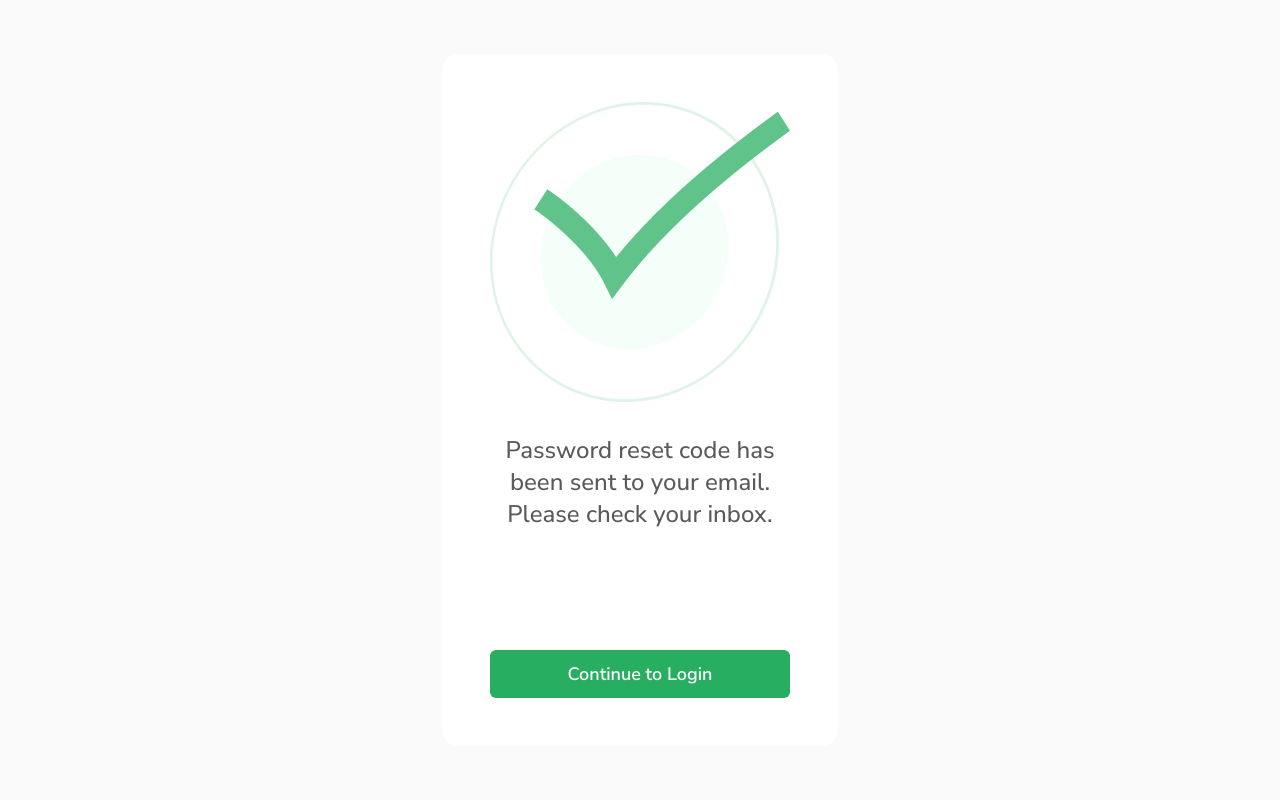
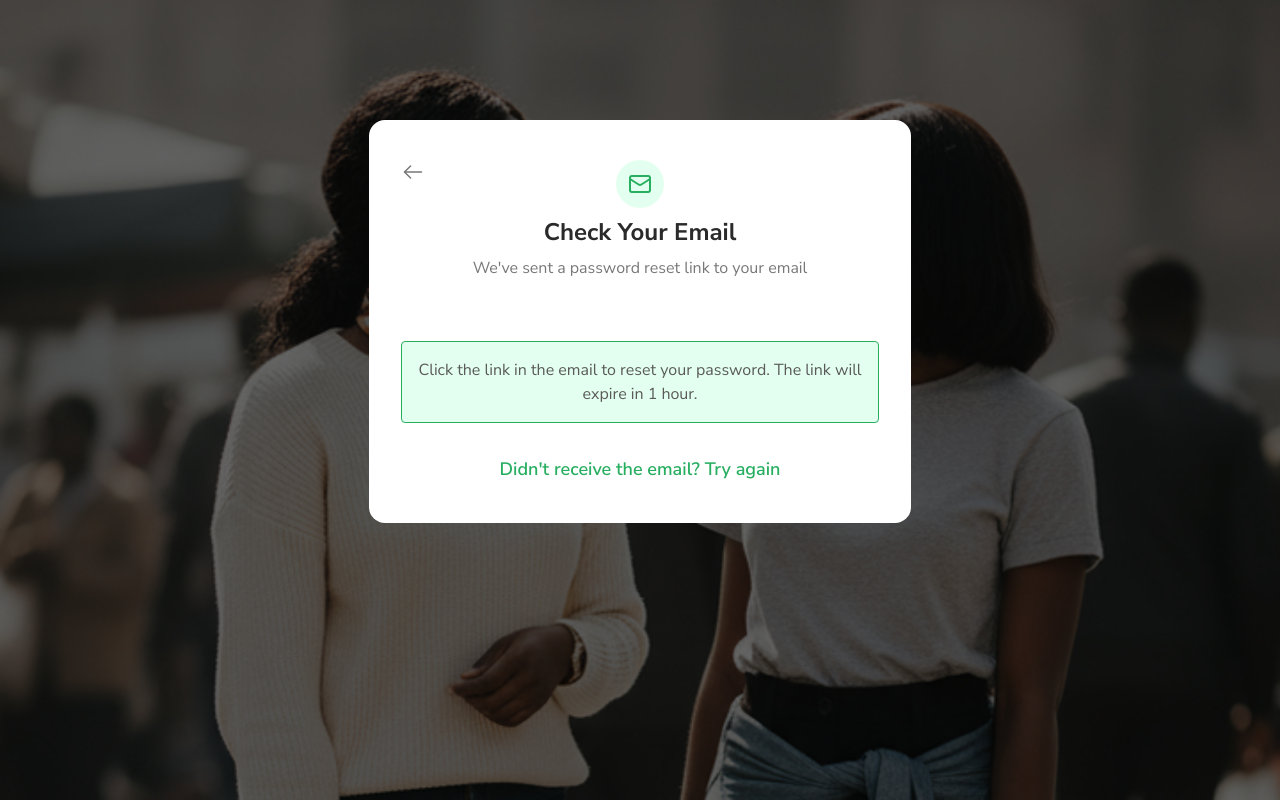
Before and after one commit to brsekani/IFETO, a Next.js app: page /auth/reset-password-success in a window 1280 px wide. Built offline with nearby package versions, Linux system fonts and the light colour scheme.

Commit message:
feat: bugs fixed, forgot password modal screen added

```diff
--- a/app/auth/forgot-password/page.tsx
+++ b/app/auth/forgot-password/page.tsx
@@ -55,23 +55,28 @@ export default function Page() {
 
   return (
     <div
-      className="h-screen w-full bg-cover bg-no-repeat flex items-start justify-center relative"
+      className="min-h-screen w-full bg-cover bg-no-repeat flex items-start justify-center relative"
       style={{
         backgroundImage: "url('/images/forgotPaswordBgImage.png')",
-        backgroundPosition: "20% 75%",
       }}
     >
       <div className="absolute inset-0 bg-[#00000080]" />
 
-      <div className="relative bg-white w-full md:max-w-[542px] h-full md:h-fit py-10 md:px-8 px-6 md:rounded-2xl md:mt-[120px] md:text-center text-start space-y-8 ">
-        <Image src={back} alt="back" className="md:absolute hidden md:block" />
+      <div className="relative bg-white w-full md:max-w-[542px] min-h-screen md:min-h-fit py-10 md:px-8 px-6 md:rounded-2xl md:mt-[120px] md:text-center text-start space-y-8 ">
+        <Image
+          src={back}
+          alt="back"
+          className="md:absolute hidden md:block cursor-pointer"
+          onClick={() => router.back()}
+        />
         <div className="flex w-full justify-between flex-col h-full">
           <div className="space-y-8">
             <div className="space-y-2 md:pb-[29px] md:px-7">
               <Image
                 src={back}
                 alt="back"
-                className="md:absolute block md:hidden mb-4"
+                className="md:absolute block md:hidden mb-4 cursor-pointer"
+                onClick={() => router.back()}
               />
               <h6 className="text-[24px] leading-8 font-bold text-[#2A2A2A]">
                 Forgot Your Password?
--- a/app/auth/reset-password-success/page.tsx
+++ b/app/auth/reset-password-success/page.tsx
@@ -1,8 +1,12 @@
 "use client";
 
+import back from "@/assets/icons/back.svg";
+import emailIcon from "@/assets/icons/mail.svg";
 import verifyImg from "@/assets/images/verify.png";
 import useRedirectIfAuthenticated from "@/hooks/useRedirectIfAuthenticated";
+import { Mail } from "lucide-react";
 import Image from "next/image";
+import Link from "next/link";
 import { useRouter } from "next/navigation";
 
 export default function Page() {
@@ -18,34 +22,113 @@ export default function Page() {
   }
 
   return (
-    <div className="bg-[#FAFAFA] h-screen flex items-center justify-center px-4">
     <div
-        className="
-          w-full md:max-w-[396px] mx-auto rounded-2xl
-          md:p-12 px-6 py-12 md:bg-white lg:shadow-custom
-          flex flex-col md:justify-center justify-between h-full md:h-fit
-        "
+      className="min-h-screen w-full bg-cover bg-no-repeat flex items-start justify-center relative"
+      style={{
+        backgroundImage: "url('/images/forgotPaswordBgImage.png')",
+      }}
     >
-        <div className="flex flex-col items-center mt-[120px] md:mt-0">
+      <div className="absolute inset-0 bg-[#00000080]" />
+
+      <div className="relative bg-white w-full md:max-w-[542px] min-h-screen md:min-h-fit py-10 md:px-8 px-6 md:rounded-2xl md:mt-[120px] md:text-center text-start space-y-8 ">
         <Image
-            src={verifyImg}
-            alt="success image"
-            className="w-[300px] animate-pulse"
+          src={back}
+          alt="back"
+          className="md:absolute hidden md:block cursor-pointer"
+          onClick={() => router.back()}
         />
-
-          <p className="mt-8 md:text-[24px] text-[18px] leading-8 text-[#5A5A5A] font-medium text-center">
-            Password reset code has been sent to your email. Please check your
-            inbox.
+        <div className="flex w-full justify-between flex-col h-full">
+          <div className="space-y-8">
+            <div className="space-y-2 md:pb-[29px] md:px-7">
+              <Image
+                src={back}
+                alt="back"
+                className="md:absolute block md:hidden mb-4 cursor-pointer"
+                onClick={() => router.back()}
+              />
+              <div className="bg-[#E3FFEF] w-12 h-12 rounded-full md:mx-auto mt-6 md:mt-0 flex items-center justify-center">
+                <Mail className="text-primary" />
+              </div>
+              <h6 className="text-2xl leading-8 font-bold text-[#2A2A2A]">
+                Check Your Email
+              </h6>
+              <p className="text-[16px] leading-6 text-[#787878]">
+                We've sent a password reset link to your email
               </p>
             </div>
 
-        {/* BUTTON ALWAYS STAYS AT THE BOTTOM ON MOBILE */}
+            <div className="mt-8 rounded-sm w-full p-4 border-[0.2px] border-primary bg-[#E3FFEF] text-[#5A5A5A] text-center">
+              Click the link in the email to reset your password. The link will
+              expire in 1 hour.
+            </div>
+
+            <Link
+              href="/auth/forgot-password"
+              className="text-primary font-semibold text-lg text-center"
+            >
+              Didn't receive the email? Try again
+            </Link>
+            {/* <form
+              className="w-full space-y-8"
+              onSubmit={formik.handleSubmit}
+              id="myForm"
+            >
+              <div className="flex items-start w-full flex-col gap-1">
+                <label className="text-[14px] leading-5 font-medium text-[#2A2A2A]">
+                  Email
+                </label>
+
+                <div className="relative w-full">
+                  <input
+                    type="email"
+                    name="email"
+                    id="email"
+                    className="h-14 w-full rounded-md outline-none border border-[#CFCFCF] pl-4 pr-10 text-[14px] leading-5 placeholder:text-[#CFCFCF] text-[#2A2A2A]"
+                    placeholder="Enter your email address"
+                    onChange={formik.handleChange}
+                    onBlur={formik.handleBlur}
+                    value={formik.values.email}
+                    disabled={isLoading}
+                  />
+
+                  <Image
+                    src={emailIcon}
+                    alt="Email icon"
+                    className="absolute top-4.5 right-4"
+                  />
+                </div>
+                {formik.touched.email && formik.errors.email && (
+                  <p className="text-red-500 text-xs">{formik.errors.email}</p>
+                )}
+              </div>
+
               <button
-          onClick={() => router.push("/auth/login")}
-          className="bg-primary h-12 w-full rounded-md text-white font-semibold text-[18px] leading-7 cursor-pointer mt-10 md:mt-[120px]"
+                type="submit"
+                disabled={!formik.dirty || !formik.isValid || isLoading}
+                className={`md:block hidden w-full h-12 rounded-md text-center text-[18px] leading-7 px-5 font-semibold  ${
+                  !formik.isValid || !formik.dirty
+                    ? "bg-[#C7D3CC] text-white"
+                    : "bg-primary text-white cursor-pointer"
+                }`}
               >
-          Continue to Login
+                {isLoading ? "Sending..." : "Send"}
               </button>
+            </form> */}
+          </div>
+
+          {/* <button
+            type="submit"
+            form="myForm"
+            disabled={!formik.dirty || !formik.isValid || isLoading}
+            className={` md:hidden block w-full h-12 rounded-md text-center text-[18px] leading-7 px-5 font-semibold  ${
+              !formik.isValid || !formik.dirty
+                ? "bg-[#C7D3CC] text-white"
+                : "bg-primary text-white cursor-pointer"
+            }`}
+          >
+            {isLoading ? "Sending..." : "Send"}
+          </button> */}
+        </div>
       </div>
     </div>
   );
--- a/app/auth/signup/page.tsx
+++ b/app/auth/signup/page.tsx
@@ -29,10 +29,10 @@ const signup = () => {
   return (
     <section className="w-full min-h-screen flex flex-col lg:flex-row overflow-hidden lg:bg-[#F9F9F9] bg-white">
       {/* left side */}
-      <div className="w-full lg:w-1/2 lg:px-[45px] lg:py-20 mt-3 mb-10">
+      <div className="w-full lg:w-1/2 lg:px-[45px] lg:py-4 mt-3 lg:mt-0 mb-10 lg:mb-6">
         {/* logo */}
         <div className="flex justify-center items-center">
-          <Image src={Logo} alt="logo" className="lg:w-[266px] w-[152px]" />
+          <Image src={Logo} alt="logo" className="lg:w-[246px] w-[152px]" />
         </div>
 
         {/* mobile slider */}
--- a/components/auth/CreatePasswordForm.tsx
+++ b/components/auth/CreatePasswordForm.tsx
@@ -6,6 +6,7 @@ import { useState } from "react";
 const CreatePasswordForm = ({ formik, isLoading }: any) => {
   const password = formik.values.password;
   const [showPassword, setshowPassword] = useState(false);
+  const [showConfirmPassword, setshowConfirmPassword] = useState(false);
 
   const checks = {
     length: password.length >= 8,
@@ -15,7 +16,7 @@ const CreatePasswordForm = ({ formik, isLoading }: any) => {
     special: /[@$!%*?&]/.test(password),
   };
   return (
-    <div className="lg:py-10 mt-7 lg:px-8 px-6 bg-white lg:shadow-custom rounded-2xl">
+    <div className="mt-7 lg:mt-0 lg:px-8 px-6 bg-white lg:shadow-custom rounded-2xl">
       <div className="text-center">
         <h2 className="font-bold font-inter text-2xl text-center">
           Create Your Password
@@ -24,7 +25,7 @@ const CreatePasswordForm = ({ formik, isLoading }: any) => {
           Create a strong password to secure your account
         </p>
       </div>
-      <div className="mt-8">
+      <div className="mt-4">
         <form className="" onSubmit={formik.handleSubmit}>
           <div className="">
             <label className="block font-medium text-sm" htmlFor="password">
@@ -35,7 +36,7 @@ const CreatePasswordForm = ({ formik, isLoading }: any) => {
                 type={showPassword ? "text" : "password"}
                 name="password"
                 id="password"
-                placeholder="Enter your first name"
+                placeholder="Enter your password"
                 className="w-full outline-none border-none h-14 px-4 text-sm placeholder:text-light-aborder-light-active"
                 onChange={formik.handleChange}
                 onBlur={formik.handleBlur}
@@ -43,14 +44,16 @@ const CreatePasswordForm = ({ formik, isLoading }: any) => {
               />
               {showPassword ? (
                 <button
-                  className="mr-4"
+                  type="button"
+                  className="mr-4 cursor-pointer"
                   onClick={() => setshowPassword((prev) => !prev)}
                 >
                   <Eye className="w-5" />
                 </button>
               ) : (
                 <button
-                  className="mr-4"
+                  type="button"
+                  className="mr-4 cursor-pointer"
                   onClick={() => setshowPassword((prev) => !prev)}
                 >
                   <EyeOff className="w-5" />
@@ -62,6 +65,49 @@ const CreatePasswordForm = ({ formik, isLoading }: any) => {
                 {formik.errors.password}
               </div>
             )}
+          </div>
+          <div className="mt-4">
+            <label
+              className="block font-medium text-sm"
+              htmlFor="confirmPassword"
+            >
+              Confirm Password
+            </label>
+            <div className="w-full border border-light-active rounded-md flex items-center">
+              <input
+                type={showConfirmPassword ? "text" : "password"}
+                name="confirmPassword"
+                id="confirmPassword"
+                placeholder="Confirm your password"
+                className="w-full outline-none border-none h-14 px-4 text-sm placeholder:text-light-aborder-light-active"
+                onChange={formik.handleChange}
+                onBlur={formik.handleBlur}
+                value={formik.values.confirmPassword}
+              />
+              {showConfirmPassword ? (
+                <button
+                  type="button"
+                  className="mr-4 cursor-pointer"
+                  onClick={() => setshowConfirmPassword((prev) => !prev)}
+                >
+                  <Eye className="w-5" />
+                </button>
+              ) : (
+                <button
+                  type="button"
+                  className="mr-4 cursor-pointer"
+                  onClick={() => setshowConfirmPassword((prev) => !prev)}
+                >
+                  <EyeOff className="w-5" />
+                </button>
+              )}
+            </div>
+            {formik.touched.confirmPassword &&
+              formik.errors.confirmPassword && (
+                <div className="text-red-600 text-xs mt-1">
+                  {formik.errors.confirmPassword}
+                </div>
+              )}
           </div>
 
           <div className="mt-4 flex flex-col gap-1">
--- a/components/auth/LoginClient.tsx
+++ b/components/auth/LoginClient.tsx
@@ -30,10 +30,10 @@ const LoginClient = () => {
   return (
     <section className="w-full min-h-screen flex flex-col lg:flex-row overflow-hidden lg:bg-[#F9F9F9] bg-white">
       {/* left side */}
-      <div className="w-full lg:w-1/2 lg:px-[45px] lg:py-20 mt-3 mb-10">
+      <div className="w-full lg:w-1/2 lg:px-[45px] lg:py-4 mt-3 lg:mt-0 mb-10 lg:mb-6">
         {/* logo */}
         <div className="flex justify-center items-center">
-          <Image src={Logo} alt="logo" className="lg:w-[266px] w-[152px]" />
+          <Image src={Logo} alt="logo" className="lg:w-[246px] w-[152px]" />
         </div>
 
         {/* mobile slider */}
--- a/components/auth/LoginForm.tsx
+++ b/components/auth/LoginForm.tsx
@@ -22,7 +22,7 @@ const LoginForm = ({
     "w-full outline-none border-none h-14 px-4 text-sm placeholder:text-light-aborder-light-active";
 
   return (
-    <div className="lg:py-10 mt-7 lg:px-8 px-6 bg-white lg:shadow-custom rounded-2xl">
+    <div className="mt-7 lg:mt-0 lg:px-8 px-6 bg-white lg:shadow-custom rounded-2xl">
       <div className="text-center">
         <h2 className="font-bold font-inter text-2xl text-center">
           Login to Your Account
--- a/components/auth/SignupForm.tsx
+++ b/components/auth/SignupForm.tsx
@@ -16,7 +16,7 @@ const SignupForm = ({ formik, setsecondForm }: any) => {
     formik.values.phone &&
     !formik.errors.phone;
   return (
-    <div className="lg:py-10 mt-7 lg:px-8 px-6 bg-white lg:shadow-custom rounded-2xl">
+    <div className="mt-7 lg:mt-0 lg:px-8 px-6 bg-white lg:shadow-custom rounded-2xl">
       <div className="text-center">
         <h2 className="font-bold font-inter text-2xl text-center">
           Create an Account
--- a/hooks/form-hooks/useSignup.ts
+++ b/hooks/form-hooks/useSignup.ts
@@ -18,11 +18,14 @@ const useSignup = () => {
       email: "",
       phone: "",
       password: "",
+      confirmPassword: "",
     },
     validationSchema: SignupSchema,
     onSubmit: async (values) => {
       try {
-        const result = await signup(values).unwrap();
+        const { confirmPassword, ...signupValues } = values;
+
+        const result = await signup(signupValues).unwrap();
         console.log(result);
 
         if (result.success) {
--- a/lib/schema.ts
+++ b/lib/schema.ts
@@ -14,6 +14,9 @@ export const SignupSchema = Yup.object({
   password: Yup.string()
     .matches(passwordRegex, passwordMessage)
     .required("Password is required"),
+  confirmPassword: Yup.string()
+    .oneOf([Yup.ref("password")], "Passwords must match")
+    .required("Confirm Password is required"),
 });
 
 export const LoginSchema = Yup.object({
```
Also changed, not shown: components/auth/AuthSliderMobile.tsx (+0 -39 lines). Lines whose indentation alone changed are shown as unchanged.
